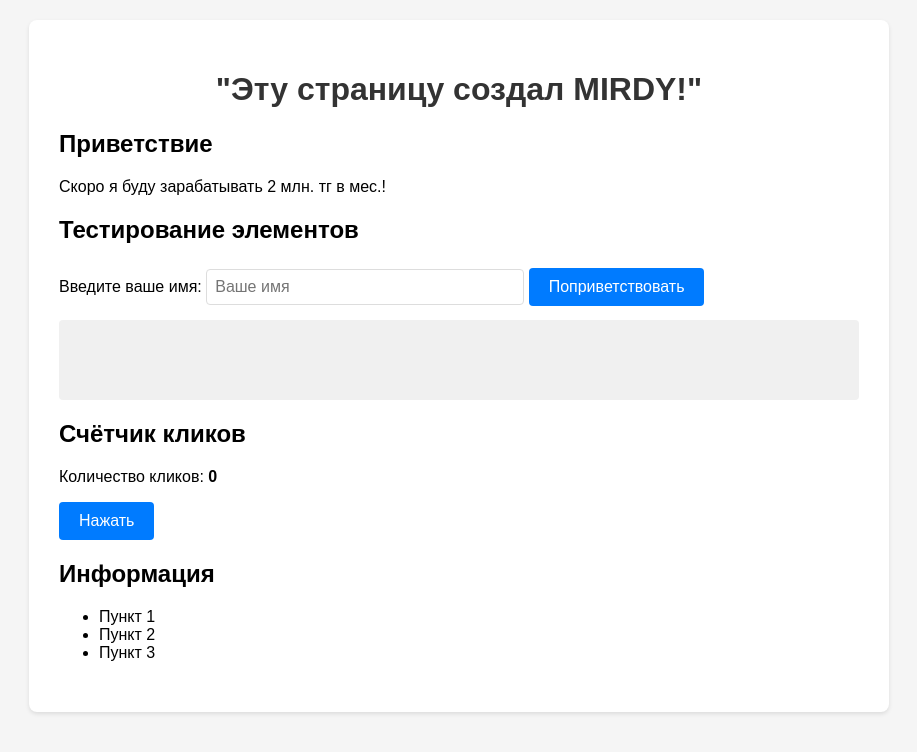
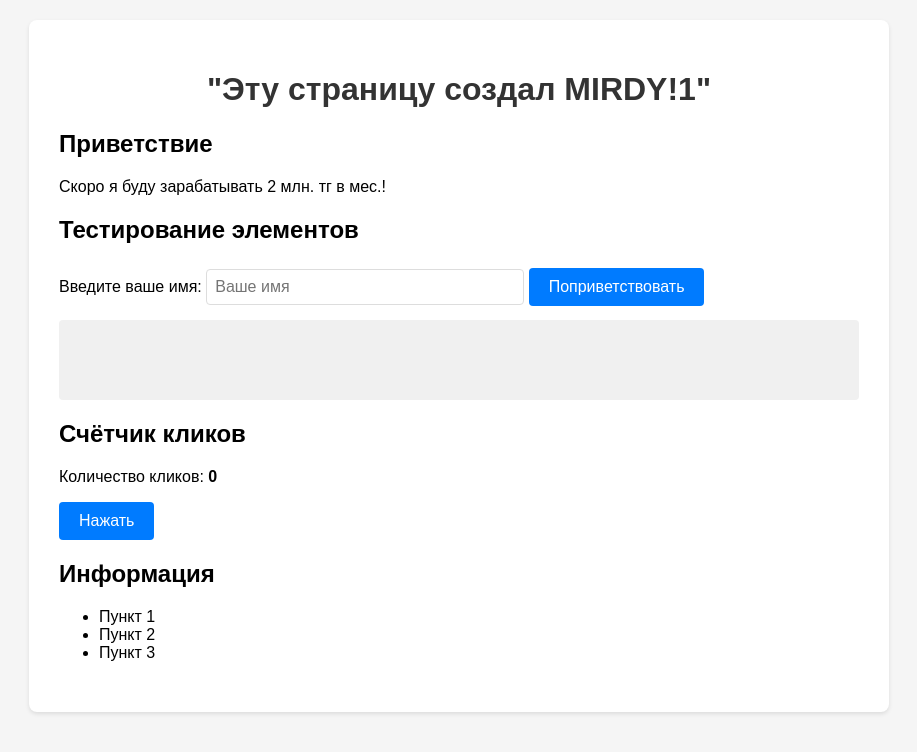
Before and after one commit to MirdyXmen5/test-git-act, a plain HTML site: page index.html in a window 1280 px wide. Shown: the whole page, without its empty margins (181-1098 px from the left). Drawn offline with Linux system fonts and the light colour scheme.

Commit message:
v0.0.01111

```diff
--- a/index.html
+++ b/index.html
@@ -58,7 +58,7 @@
 </head>
 <body>
     <div class="container">
-        <h1>"Эту страницу создал MIRDY!"</h1>
+        <h1>"Эту страницу создал MIRDY!1"</h1>
 
         <div class="section">
             <h2>Приветствие</h2>
```
Also changed, not shown: 1 other file.
